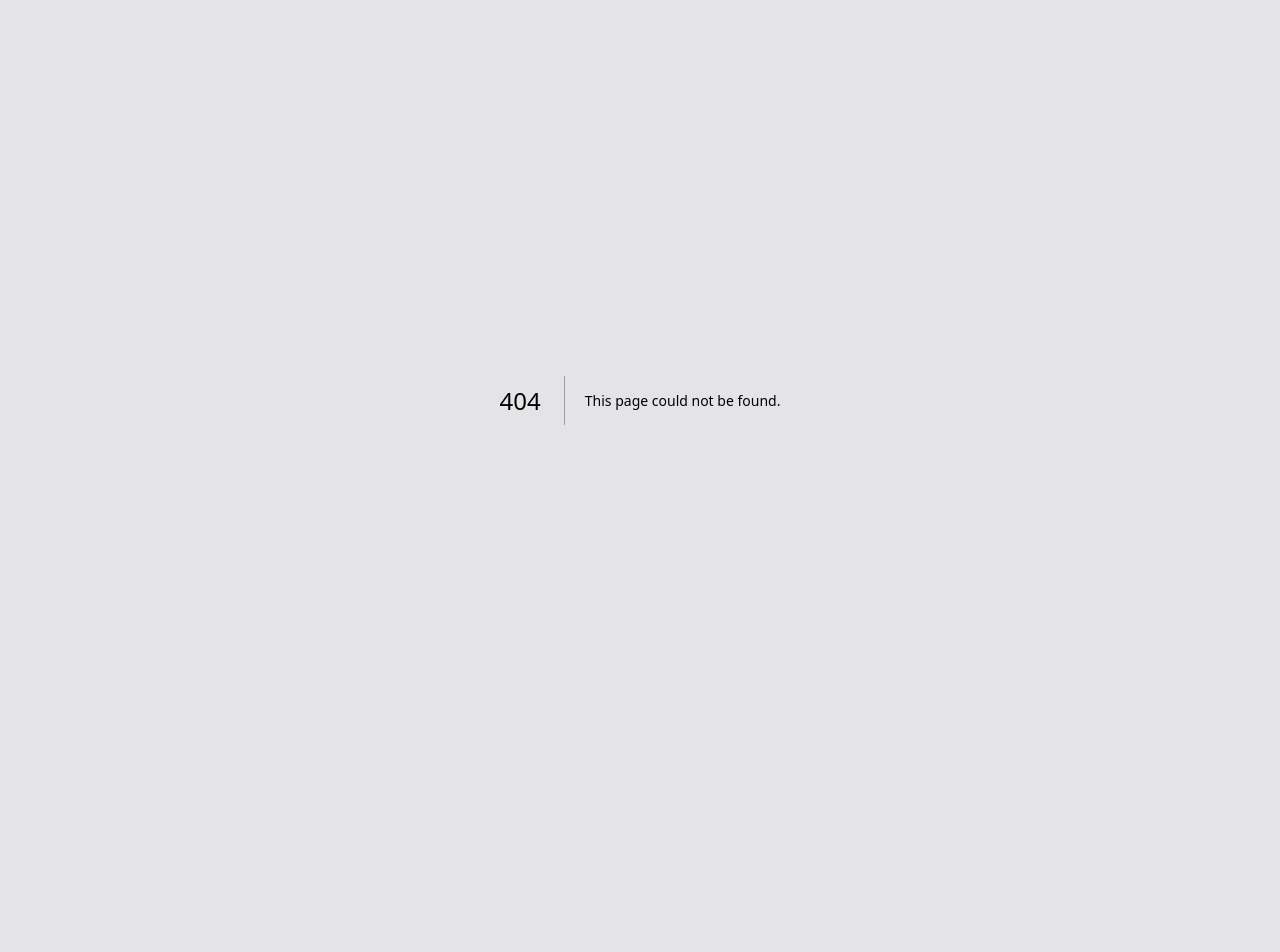
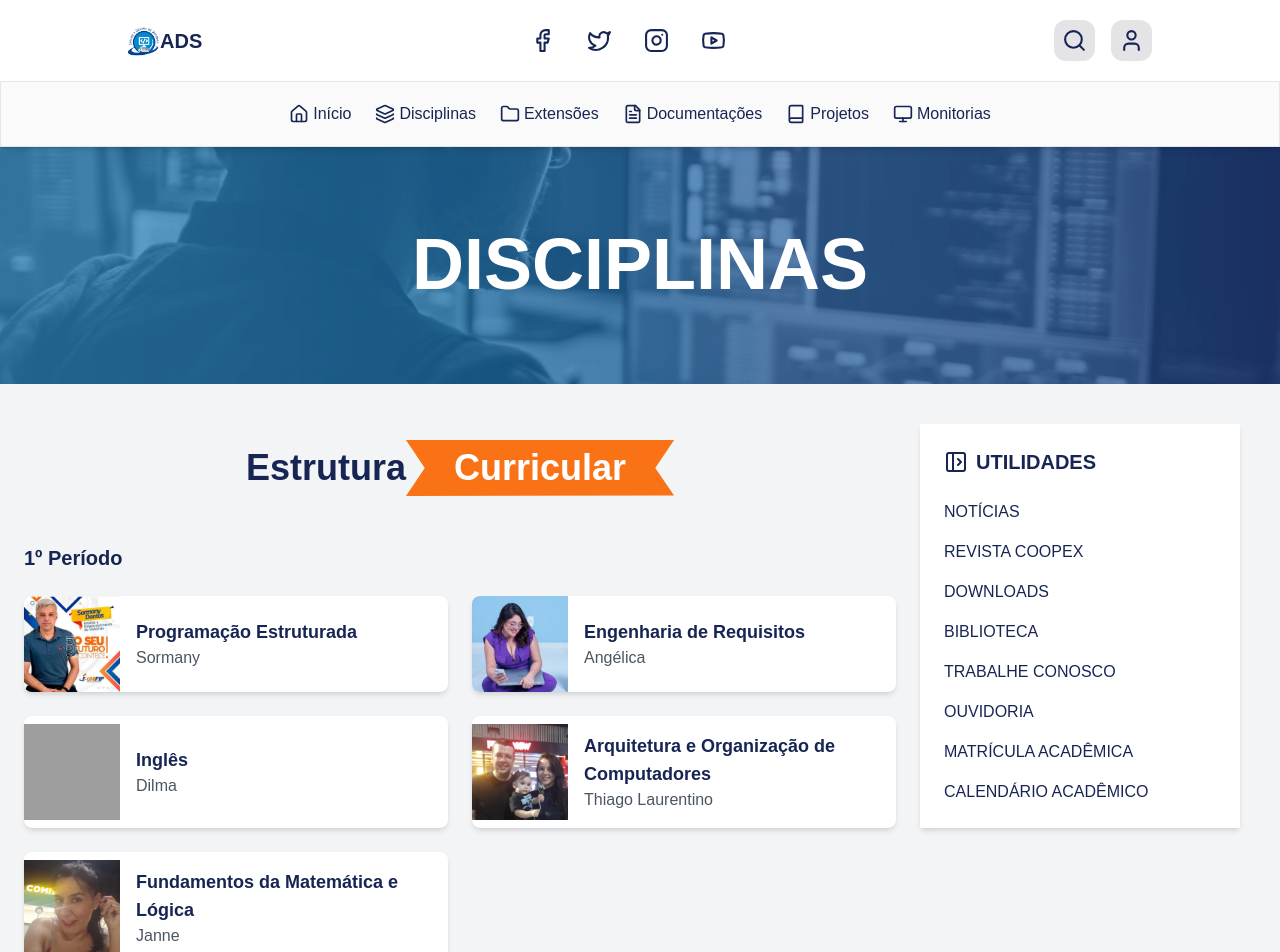
Before and after one commit to clasSeven7/ads-web, a Next.js app in the folder apps/frontend/: page /disciplinas in a window 1280 px wide. Before the commit this address had no page. Shown: the top 952 px of the page. Before the commit the page ends 800 px from the top, so only its background shows below. Built offline with nearby package versions, Linux system fonts and the light colour scheme; grey boxes are pictures that could not be loaded.

Commit message:
Add Banner component and integrate Footer into Home page; create Disciplinas page layout with dynamic content

```diff
--- /dev/null
+++ b/apps/frontend/src/app/disciplinas/page.tsx
@@ -0,0 +1,226 @@
+import Banner from '@/components/Banner';
+import Header from '@/components/Header';
+import Navbar from '@/components/Navbar';
+import { SidebarOpen } from 'lucide-react';
+import Image from 'next/image';
+
+export default function DisciplinasPage() {
+  const utilidades = [
+    'NOTÍCIAS',
+    'REVISTA COOPEX',
+    'DOWNLOADS',
+    'BIBLIOTECA',
+    'TRABALHE CONOSCO',
+    'OUVIDORIA',
+    'MATRÍCULA ACADÊMICA',
+    'CALENDÁRIO ACADÊMICO',
+  ];
+
+  const disciplinasPorPeriodo = {
+    '1º Período': [
+      {
+        foto: '/teacher/sormany.png',
+        disciplina: 'Programação Estruturada',
+        professor: 'Sormany',
+      },
+      {
+        foto: '/teacher/angelica.png',
+        disciplina: 'Engenharia de Requisitos',
+        professor: 'Angélica',
+      },
+      { foto: '/teacher/dilma.png', disciplina: 'Inglês', professor: 'Dilma' },
+      {
+        foto: '/teacher/thiago-laurentino.png',
+        disciplina: 'Arquitetura e Organização de Computadores',
+        professor: 'Thiago Laurentino',
+      },
+      {
+        foto: '/teacher/janne.png',
+        disciplina: 'Fundamentos da Matemática e Lógica',
+        professor: 'Janne',
+      },
+    ],
+    '2º Período': [
+      {
+        foto: '/teacher/roberta.png',
+        disciplina: 'Extensão 1',
+        professor: 'Roberta',
+      },
+      {
+        foto: '/teacher/roberta.png',
+        disciplina: 'Fundamentos da Administração e Finanças',
+        professor: 'Roberta',
+      },
+      {
+        foto: '/teacher/pablo-roberto.png',
+        disciplina: 'Programação Orientada a Objetos (POO)',
+        professor: 'Pablo Roberto',
+      },
+      {
+        foto: '/teacher/flavio.png',
+        disciplina: 'Direitos Humanos',
+        professor: 'Flávio',
+      },
+      {
+        foto: '/teacher/keila.png',
+        disciplina: '(Eletiva) Autoria Web',
+        professor: 'Keila',
+      },
+      {
+        foto: '/teacher/keila.png',
+        disciplina: 'Engenharia de Software',
+        professor: 'Keila',
+      },
+    ],
+    '3º Período': [
+      {
+        foto: '/teacher/jose-neto.png',
+        disciplina: 'Extensão 2',
+        professor: 'José Neto',
+      },
+      {
+        foto: '/teacher/jose-neto.png',
+        disciplina: 'Estrutura de Dados',
+        professor: 'José Neto',
+      },
+      {
+        foto: '/teacher/jose-matheus.png',
+        disciplina: 'Desenvolvimento Web 1',
+        professor: 'José Matheus',
+      },
+      {
+        foto: '/teacher/keila.png',
+        disciplina: 'Banco de Dados 1',
+        professor: 'Keila',
+      },
+      {
+        foto: '/teacher/jose-neto.png',
+        disciplina: 'Laboratório de Redes',
+        professor: 'José Neto',
+      },
+    ],
+    '4º Período': [
+      {
+        foto: '/teacher/angelica.png',
+        disciplina: 'Design de Interação e UX',
+        professor: 'Angélica',
+      },
+      {
+        foto: '/teacher/jose-matheus.png',
+        disciplina: 'Desenvolvimento Web 2',
+        professor: 'José Matheus',
+      },
+      {
+        foto: '/teacher/keila.png',
+        disciplina: 'Banco de Dados 2',
+        professor: 'Keila',
+      },
+      {
+        foto: '/teacher/allyson.png',
+        disciplina: 'Desenvolvimento Mobile',
+        professor: 'Allyson',
+      },
+      {
+        foto: '/teacher/allyson.png',
+        disciplina: '(Eletiva) Desenvolvimento de Jogos',
+        professor: 'Allyson',
+      },
+      {
+        foto: '/teacher/pablo-roberto.png',
+        disciplina: 'Métodos Avançados de Programação (MAP)',
+        professor: 'Pablo Roberto',
+      },
+    ],
+    '5º Período': [
+      {
+        foto: '/teacher/angelica.png',
+        disciplina: 'Estágio Supervisionado',
+        professor: 'Angélica',
+      },
+      {
+        foto: '/teacher/pablo-roberto.png',
+        disciplina: 'Projeto de Banco de Dados',
+        professor: 'Pablo Roberto',
+      },
+      {
+        foto: '/teacher/jose-matheus.png',
+        disciplina: 'Projeto Web',
+        professor: 'José Matheus',
+      },
+      {
+        foto: '/teacher/angelica.png',
+        disciplina: 'Projeto UX',
+        professor: 'Angélica',
+      },
+      {
+        foto: '/teacher/angelica.png',
+        disciplina: 'Projeto de Engenharia de Software',
+        professor: 'Angélica',
+      },
+    ],
+  };
+
+  return (
+    <>
+      <Navbar />
+      <Banner name="Disciplinas" />
+      <div className="min-h-screen bg-gray-100 flex flex-col md:flex-row-reverse">
+        <nav className="bg-white shadow-md w-full md:w-1/4 p-6 mt-10 mr-10 h-1/4">
+          <h2 className="text-xl font-bold text-blue-950 mb-6 flex items-center gap-2">
+            <SidebarOpen size={24} /> UTILIDADES
+          </h2>
+          <ul className="space-y-4">
+            {utilidades.map((item, index) => (
+              <li
+                key={index}
+                className="text-blue-950 hover:text-orange-600 cursor-pointer"
+              >
+                {item}
+              </li>
+            ))}
+          </ul>
+        </nav>
+
+        {/* Conteúdo Principal */}
+        <main className="flex-1 p-6">
+          <Header title="Estrutura" spanText="Curricular" />
+
+          {/* Listagem de Períodos e Disciplinas */}
+          {Object.entries(disciplinasPorPeriodo).map(
+            ([periodo, disciplinas]) => (
+              <section key={periodo} className="space-y-6">
+                <h2 className="text-xl font-semibold text-blue-950">
+                  {periodo}
+                </h2>
+                <div className="grid grid-cols-1 md:grid-cols-2 gap-6">
+                  {disciplinas.map((item, index) => (
+                    <div
+                      key={index}
+                      className="bg-white rounded-lg shadow-md overflow-hidden flex items-center"
+                    >
+                      {/* Foto do Professor */}
+                      <Image
+                        src={item.foto}
+                        alt={`Foto de ${item.professor}`}
+                        width={100}
+                        height={100}
+                        className="w-24 h-24 object-cover"
+                      />
+                      {/* Informações */}
+                      <div className="p-4">
+                        <h3 className="text-lg font-bold text-blue-950">
+                          {item.disciplina}
+                        </h3>
+                        <p className="text-gray-600">{item.professor}</p>
+                      </div>
+                    </div>
+                  ))}
+                </div>
+              </section>
+            )
+          )}
+        </main>
+      </div>
+    </>
+  );
+}
--- a/apps/frontend/src/app/page.tsx
+++ b/apps/frontend/src/app/page.tsx
@@ -1,3 +1,4 @@
+import Footer from '@/components/Footer';
 import Header from '@/components/Header';
 import Navbar from '@/components/Navbar';
 import {
@@ -32,7 +33,6 @@ export default function Home() {
           />
         </div>
 
-        {/* Conteúdo principal */}
         <section className="relative z-10 flex items-center justify-center h-full text-white">
           <div className="container text-center px-4 sm:px-12">
             <div className="flex justify-center items-center">
@@ -418,6 +418,8 @@ export default function Home() {
             </Link>
           </div>
         </section>
+
+        <Footer />
       </main>
     </>
   );
--- /dev/null
+++ b/apps/frontend/src/components/Banner.tsx
@@ -0,0 +1,34 @@
+import Image from 'next/image';
+
+interface BannerProps {
+  name: string;
+}
+
+export default function Banner({ name }: BannerProps) {
+  return (
+    <>
+      <div className="relative h-96">
+        <div className="absolute inset-0">
+          <Image
+            src="/bg.png"
+            alt="Background"
+            layout="fill"
+            objectFit="cover"
+            quality={100}
+            priority
+          />
+        </div>
+
+        <section className="relative z-10 flex items-center justify-center h-full text-white">
+          <div className="container text-center px-4 sm:px-12">
+            <div className="flex justify-center items-center">
+              <h1 className="text-center text-7xl font-bold mt-36 text-transform: uppercase">
+                {name}
+              </h1>
+            </div>
+          </div>
+        </section>
+      </div>
+    </>
+  );
+}
--- a/apps/frontend/src/components/Footer.tsx
+++ b/apps/frontend/src/components/Footer.tsx
@@ -9,159 +9,152 @@ import {
   Twitter,
 } from 'lucide-react';
 import Image from 'next/image';
+import Link from 'next/link';
+import { Button } from './ui/button';
 
 export default function Footer() {
   return (
-    <footer className="footer bg-white py-12 px-6">
-      {/* Box Container */}
-      <div className="box-container grid grid-cols-1 md:grid-cols-2 lg:grid-cols-4 gap-6">
-        {/* Logo e Redes Sociais */}
-        <div className="box">
-          <h3 className="flex items-center text-2xl font-semibold text-blue-700">
+    <footer className="bg-white py-12 px-20">
+      <div className="grid grid-cols-1 md:grid-cols-2 lg:grid-cols-4 gap-6">
+        <div>
+          <h3 className="flex items-center text-2xl font-semibold text-blue-950">
             <span className="mr-2">ADS</span>
-            <Image
-              src="/assets/logo.png"
-              alt="Logo ADS"
-              width={48}
-              height={48}
-              className="icon-logo"
-            />
+            <Image src="/logo.png" alt="Logo ADS" width={48} height={48} />
           </h3>
           <p className="text-gray-600 mt-4">
             Quer conhecer mais sobre nosso cotidiano? Acesse nossas redes
             sociais.
           </p>
-          <div className="share flex mt-4 space-x-2">
-            <a
+          <div className="flex mt-4 space-x-2">
+            <Link
               href="#"
-              className="rounded-lg bg-gray-200 p-2 hover:bg-blue-700 hover:text-white transition"
+              className="rounded-lg bg-gray-200 p-2 hover:bg-orange-500 text-blue-950 hover:text-white transition"
             >
               <Facebook size={24} />
-            </a>
-            <a
+            </Link>
+            <Link
               href="#"
-              className="rounded-lg bg-gray-200 p-2 hover:bg-blue-700 hover:text-white transition"
+              className="rounded-lg bg-gray-200 p-2 hover:bg-orange-500 text-blue-950 hover:text-white transition"
             >
               <Twitter size={24} />
-            </a>
-            <a
+            </Link>
+            <Link
               href="#"
-              className="rounded-lg bg-gray-200 p-2 hover:bg-blue-700 hover:text-white transition"
+              className="rounded-lg bg-gray-200 p-2 hover:bg-orange-500 text-blue-950 hover:text-white transition"
             >
               <Instagram size={24} />
-            </a>
-            <a
+            </Link>
+            <Link
               href="#"
-              className="rounded-lg bg-gray-200 p-2 hover:bg-blue-700 hover:text-white transition"
+              className="rounded-lg bg-gray-200 p-2 hover:bg-orange-500 text-blue-950 hover:text-white transition"
             >
               <Linkedin size={24} />
-            </a>
+            </Link>
           </div>
         </div>
 
-        {/* Informações de Contato */}
-        <div className="box">
-          <h3 className="text-2xl font-semibold text-blue-700">
+        <div>
+          <h3 className="text-2xl font-semibold text-blue-950">
             Informações de contato
           </h3>
           <div className="mt-4 space-y-2">
-            <a
+            <Link
               href="#"
-              className="links flex items-center text-gray-600 hover:text-blue-600"
+              className="links flex items-center text-zinc-600 hover:text-blue-600"
             >
-              <Phone className="mr-2 text-blue-600" /> (83) 3421-4047
-            </a>
-            <a
+              <Phone size={24} className="mr-2 text-orange-500" />
+              (83) 3421-4047
+            </Link>
+            <Link
               href="#"
-              className="links flex items-center text-gray-600 hover:text-blue-600"
+              className="links flex items-center text-zinc-600 hover:text-blue-600"
             >
-              <Mail className="mr-2 text-blue-600" />{' '}
+              <Mail size={24} className="mr-2 text-orange-500" />
               coordenacao@ads.fiponline.edu.br
-            </a>
-            <a
+            </Link>
+            <Link
               href="#"
-              className="links flex items-center text-gray-600 hover:text-blue-600"
+              className="links flex items-center text-zinc-600 hover:text-blue-600"
             >
-              <MapPin className="mr-2 text-blue-600" /> Patos, Brasil -
-              58704-440
-            </a>
+              <MapPin size={24} className="mr-2 text-orange-500" />
+              Patos, Brasil - 58704-440
+            </Link>
           </div>
         </div>
 
-        {/* Links Rápidos */}
-        <div className="box">
-          <h3 className="text-2xl font-semibold text-blue-700">
+        <div>
+          <h3 className="text-2xl font-semibold text-blue-950">
             Links rápidos
           </h3>
           <div className="mt-4 space-y-2">
-            <a
-              href="./index.html"
-              className="links flex items-center text-gray-600 hover:text-blue-600"
+            <Link
+              href="#"
+              className="links flex items-center text-zinc-600 hover:text-blue-600"
             >
-              <ArrowRight className="mr-2 text-blue-600" /> Início
-            </a>
-            <a
-              href="./src/pages/extensions.html"
-              className="links flex items-center text-gray-600 hover:text-blue-600"
+              <ArrowRight className="mr-2 text-orange-500" />
+              Início
+            </Link>
+            <Link
+              href="#"
+              className="links flex items-center text-zinc-600 hover:text-blue-600"
             >
-              <ArrowRight className="mr-2 text-blue-600" /> Extensões
-            </a>
-            <a
-              href="./src/pages/projects.html"
-              className="links flex items-center text-gray-600 hover:text-blue-600"
+              <ArrowRight className="mr-2 text-orange-500" />
+              Extensões
+            </Link>
+            <Link
+              href="#"
+              className="links flex items-center text-zinc-600 hover:text-blue-600"
             >
-              <ArrowRight className="mr-2 text-blue-600" /> Projetos
-            </a>
-            <a
-              href="./src/pages/documentations.html"
-              className="links flex items-center text-gray-600 hover:text-blue-600"
+              <ArrowRight className="mr-2 text-orange-500" /> Projetos
+            </Link>
+            <Link
+              href="#"
+              className="links flex items-center text-zinc-600 hover:text-blue-600"
             >
-              <ArrowRight className="mr-2 text-blue-600" /> Documentação
-            </a>
-            <a
-              href="./src/pages/disciplines.html"
-              className="links flex items-center text-gray-600 hover:text-blue-600"
+              <ArrowRight className="mr-2 text-orange-500" /> Documentação
+            </Link>
+            <Link
+              href="#"
+              className="links flex items-center text-zinc-600 hover:text-blue-600"
             >
-              <ArrowRight className="mr-2 text-blue-600" /> Disciplinas
-            </a>
-            <a
-              href="./src/pages/monitarians.html"
-              className="links flex items-center text-gray-600 hover:text-blue-600"
+              <ArrowRight className="mr-2 text-orange-500" /> Disciplinas
+            </Link>
+            <Link
+              href="#"
+              className="links flex items-center text-zinc-600 hover:text-blue-600"
             >
-              <ArrowRight className="mr-2 text-blue-600" /> Monitorias
-            </a>
+              <ArrowRight className="mr-2 text-orange-500" /> Monitorias
+            </Link>
           </div>
         </div>
 
-        {/* Boletim de Notícias */}
-        <div className="box">
-          <h3 className="text-2xl font-semibold text-blue-700">
+        <div>
+          <h3 className="text-2xl font-semibold text-blue-950">
             Boletim de notícias
           </h3>
-          <p className="text-gray-600 mt-4">
+          <p className="text-zinc-600 mt-4">
             Inscreva-se para receber as últimas atualizações
           </p>
           <form className="mt-4">
             <input
               type="email"
               placeholder="seu email"
-              className="w-full rounded-lg border border-gray-300 p-3 mb-4"
+              className="w-full rounded-lg border border-zinc-300 p-3 mb-4"
             />
-            <button
+            <Button
               type="submit"
-              className="w-full rounded-lg bg-blue-700 text-white p-3 hover:bg-blue-800 transition"
+              className="w-full rounded-lg bg-blue-950 text-white p-6 hover:bg-orange-500 transition"
             >
               Inscreva-se
-            </button>
+            </Button>
           </form>
         </div>
       </div>
 
-      {/* Credit */}
-      <div className="credit mt-8 text-center border-t border-gray-300 pt-4 text-gray-600">
-        Criado pelos alunos de{' '}
-        <span className="text-blue-700 font-semibold">ADS</span> | todos os
-        direitos reservados!
+      <div className="credit mt-8 text-center border-t border-zinc-300 pt-4 text-gray-600">
+        Criado pelos alunos de
+        <span className="text-orange-500 font-semibold ml-1 mr-1">ADS</span>|
+        todos os direitos reservados!
       </div>
     </footer>
   );
```
